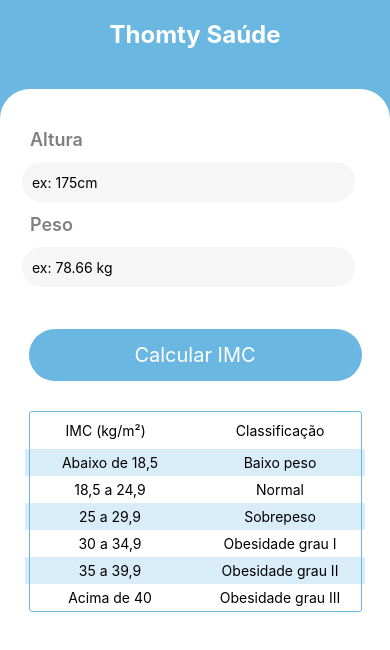
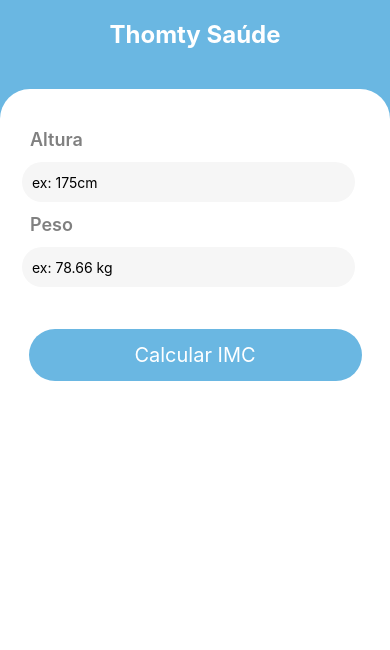
Before and after one commit to Thomgomes/Thomty-Saude-react-native, a React Native app: screen /Calculator in a window 390 px wide. Shown: the top 650 px of the page. Built offline with nearby package versions, Linux system fonts and the light colour scheme.

Commit message:
pequenas alterações visuais

```diff
--- a/src/components/Form/index.js
+++ b/src/components/Form/index.js
@@ -44,6 +44,25 @@
         }
     }
 
+    // const SwitchTable = () => {
+
+    //         if (imc < 18.5){
+    //             return <Text>De acordo com a Organização Mundial da Saúde, seu IMC está abaixo do recomendado para a sua altura. Para atingir um valor de IMC normal, seu peso deve estar entre 60.6 e 81.6 kg.</Text>
+    //         }else if (imc > 18.5 && imc < 24.9){
+    //             return <Text>De acordo com a Organização Mundial da Saúde, seu IMC é considerado normal para a sua altura. Para manter o valor de IMC normal, seu peso pode variar entre 60.6 e 81.6 kg.</Text>
+    //         }else if(imc > 25 && imc < 29.9){
+    //             return <Text>De acordo com a Organização Mundial da Saúde, seu IMC está acima do recomendado para a sua altura. Para atingir um valor de IMC normal, seu peso deve estar entre 60.6 e 81.6 kg.</Text>
+    //         }else if(imc > 30 && imc < 34.9){
+    //             return <Text>Segundo a Organização Mundial da Saúde, seu IMC está acima do recomendado para a sua altura, chegando ao grau de obesidade I. Para atingir um valor de IMC normal, seu peso deve estar entre 60.6 e 81.6 kg.</Text>
+    //         }else if(imc > 35 && imc < 39.9){
+    //             return <Text>Segundo a Organização Mundial da Saúde, seu IMC está acima do recomendado para a sua altura, chegando ao grau de obesidade I. Para atingir um valor de IMC normal, seu peso deve estar entre 60.6 e 81.6 kg.</Text>
+    //         }else if(imc > 40){
+    //             return <Text>Segundo a Organização Mundial da Saúde, seu IMC está acima do recomendado para a sua altura, chegando ao grau de obesidade I. Para atingir um valor de IMC normal, seu peso deve estar entre 60.6 e 81.6 kg.</Text>
+
+    //         }
+
+    // }
+
     return (
         <Animatable.View animation='fadeInUp' delay={250} style={styles.main}>
             {imc == null ?
@@ -76,7 +95,7 @@
                     >
                         <Text style={styles.textButtonCalculator}>{textButton}</Text>
                     </TouchableOpacity>
-                    <Table />
+                    {/* <Table /> */}
                 </Animatable.View>
                 :
                 <View style={styles.resultView}>
```
